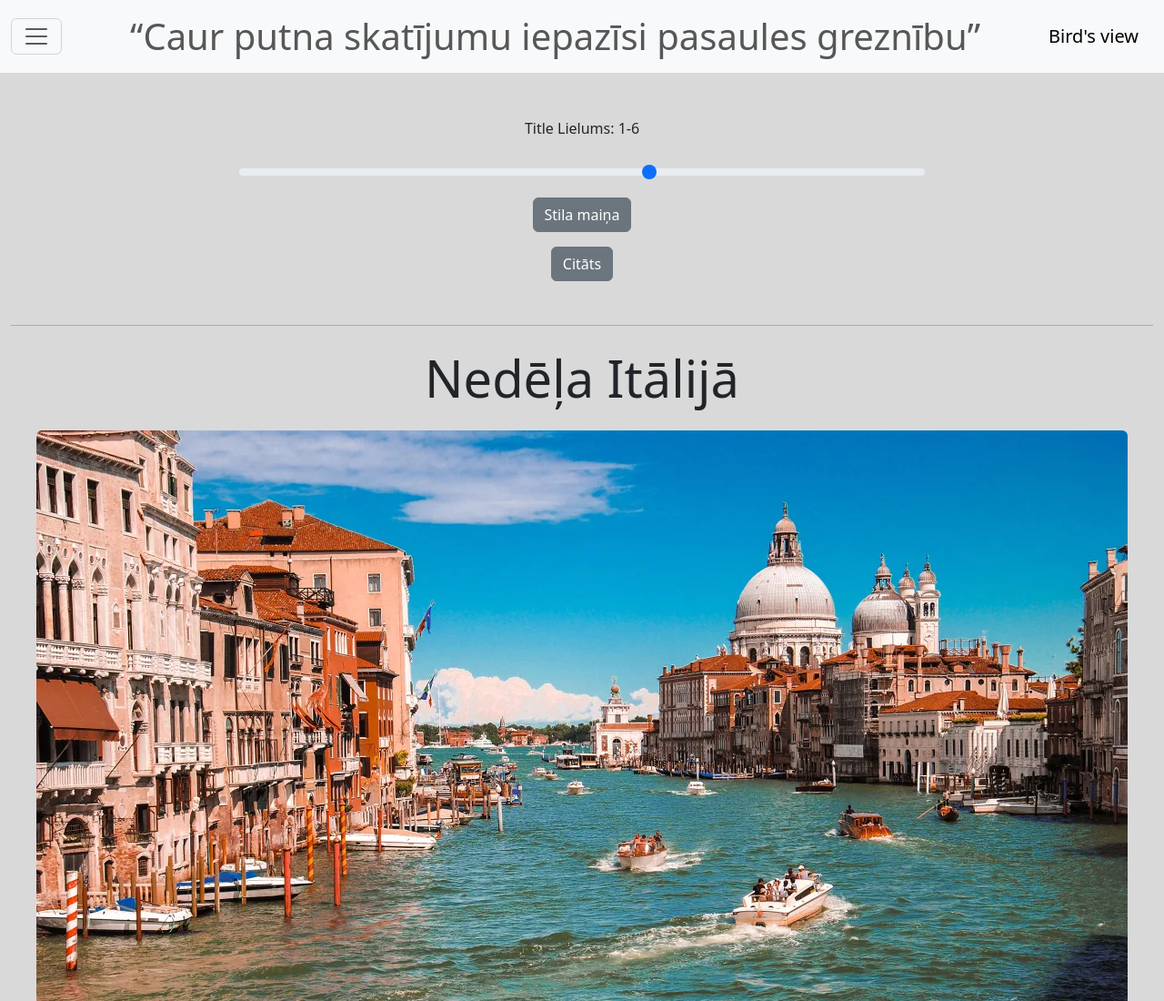
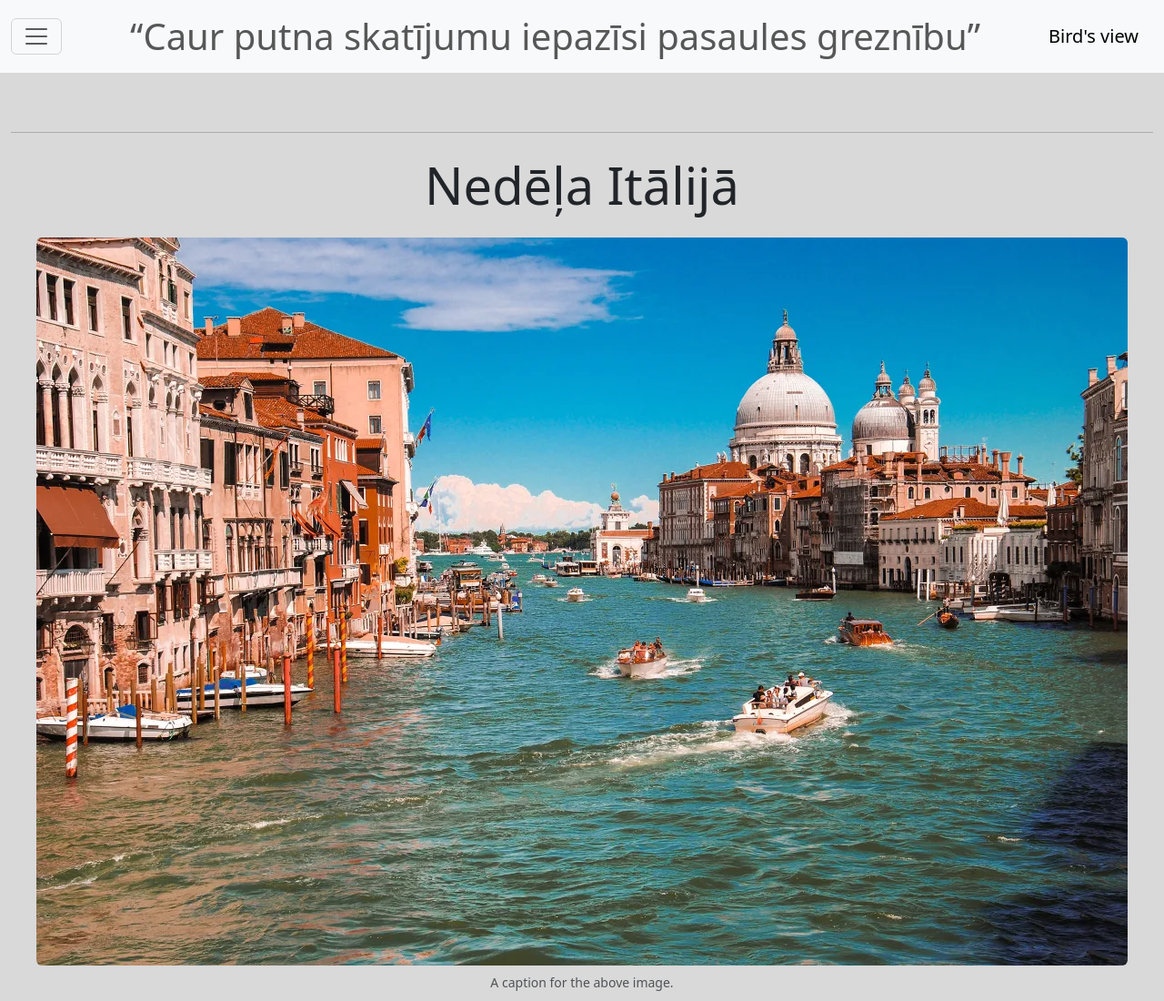
Before and after one commit to MythicalHypper/BirdsView, a plain HTML site: page index.html in a window 1280 px wide. Shown: the top 1100 px of the page at 91% size. Drawn offline with nearby package versions, Linux system fonts and the light colour scheme.

Commit message:
dT-hidden

```diff
--- a/index.html
+++ b/index.html
@@ -56,7 +56,7 @@
   </nav> <!-- </Navigācija>-->
   <div class="container-fluid text-center my-3 mt-5"> <!-- <Stila maiņa>-->
     <div class="row row-cols-1">
-      <div class="collapse show my-3" id="collapseStilaMaiņa">
+      <div class="collapse my-3" id="collapseStilaMaiņa">
         <div class="col mb-3">
           <label for="Ned-Italija-range" class="form-label">Title Lielums: 1-6</label>
         </div>
```
